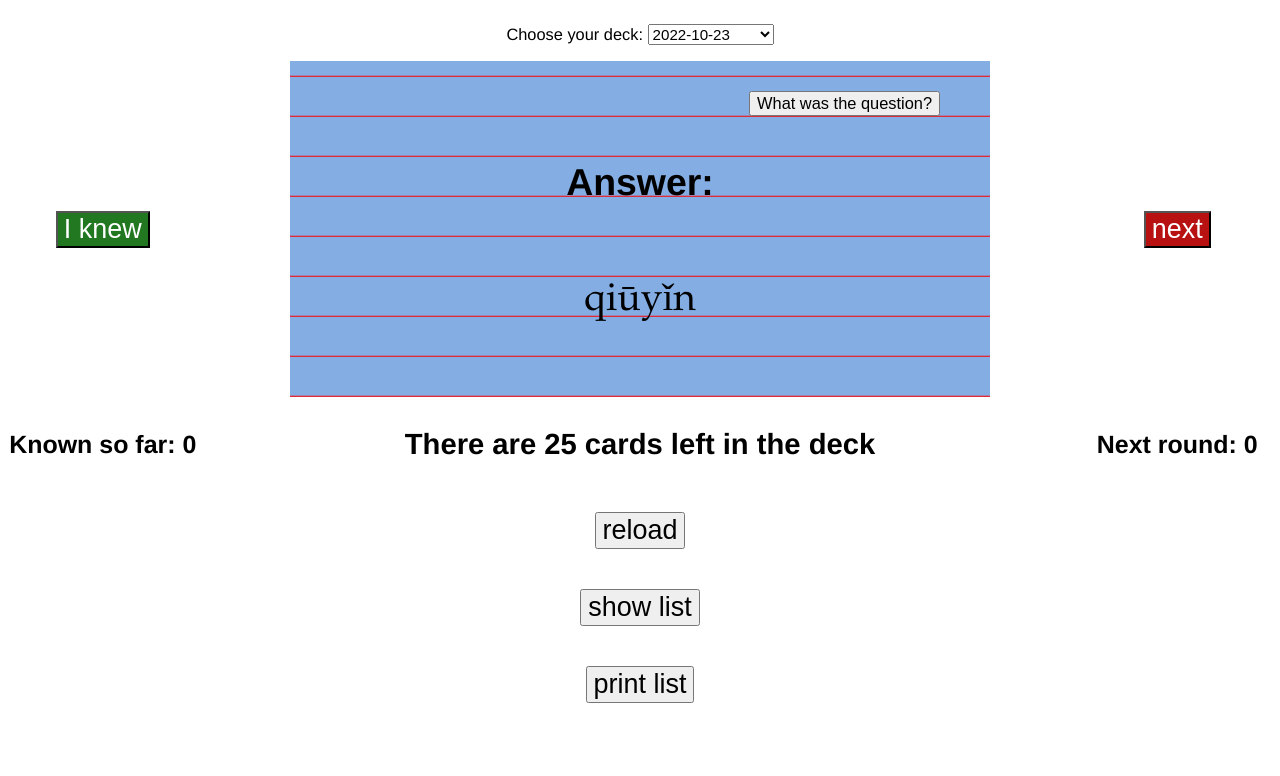
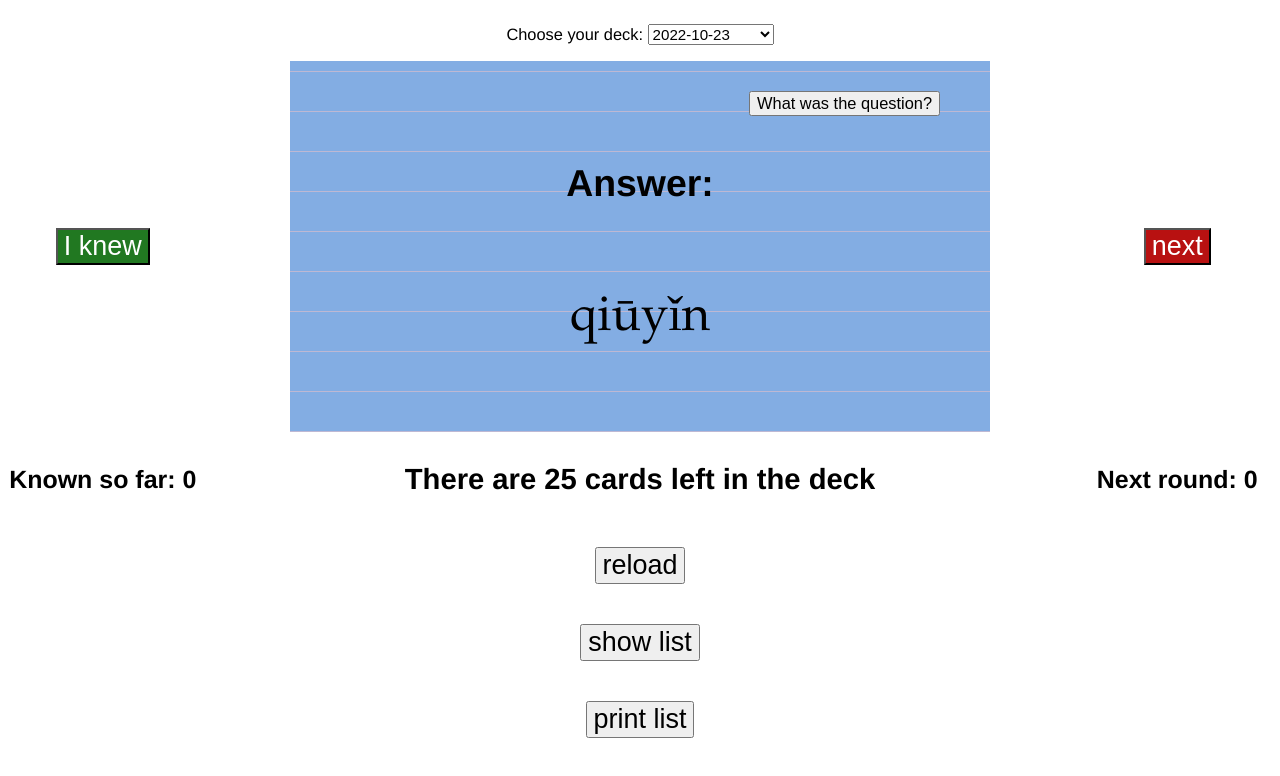
Before and after one commit to puideveloper8/puideveloper8.github.io, a plain HTML site: page index.html in a window 1280 px wide. Both pictures are taken after a click on the button "Check Answer". Drawn offline with nearby package versions, Linux system fonts and the light colour scheme.

Commit message:
update grid color and font size

```diff
--- a/main.css
+++ b/main.css
@@ -22,7 +22,7 @@ th {
     display: grid;
     justify-items: center;
     grid-template-columns: 15% 70% 15%;
-    grid-template-rows: auto 1fr auto auto;
+    grid-template-rows: auto 1fr auto auto auto auto auto;
     grid-template-areas:
             ". options ."
             "true card false"
@@ -74,9 +74,9 @@ th {
     grid-area: innerCard;
     background: repeating-linear-gradient(
         0deg,
-        red,
-        rgb(227, 204, 131) 2px,
-        rgb(227, 204, 131) 40px,
+        rgb(248, 195, 195),
+        rgb(242, 229, 187) 1px,
+        rgb(242, 229, 187) 40px,
         black 30px
         );
 }
@@ -87,8 +87,8 @@ th {
     grid-area: innerCard;
     background: repeating-linear-gradient(
         0deg,
-        red,
-        rgb(131, 173, 227) 2px,
+        rgb(248, 195, 195),
+        rgb(131, 173, 227) 1px,
         rgb(131, 173, 227) 40px,
         black 30px
         );
@@ -122,13 +122,13 @@ li {
 }
 
 .question {
-    font-size: calc(30px + .7vw);
+    font-size: calc(40px + .7vw);
     font-family: TW-MOE-Std-Kai;
     text-align: center;
 }
 
 .solution {
-    font-size: calc(30px + .7vw);
+    font-size: calc(40px + .7vw);
     font-family: "Book Antiqua";
     text-align: center;
 }
```
